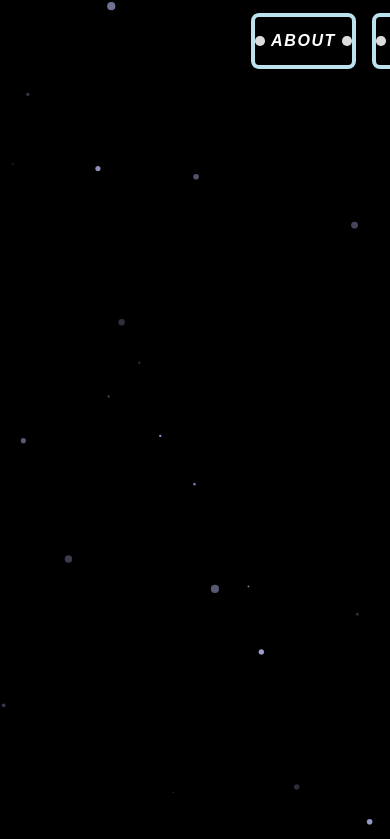
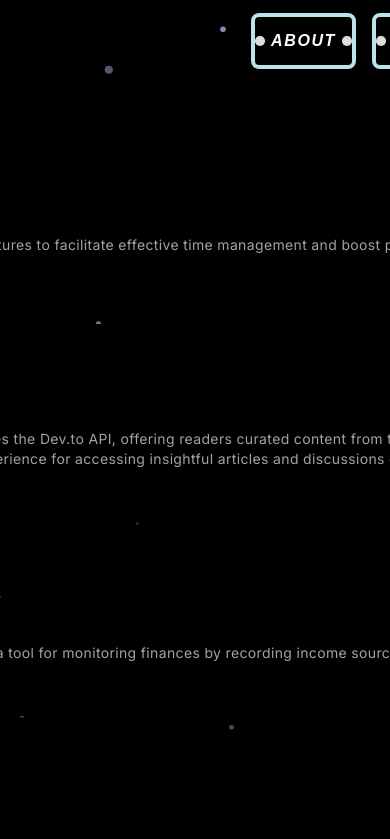
Before and after one commit to Bayra1/my-portfolio, a Next.js app in the folder personal-portfolio/: page /Projects in a window 390 px wide. Shown: the top 839 px of the page. Built offline with nearby package versions, Linux system fonts and the light colour scheme.

Commit message:
project section is done but their links are still missing

```diff
--- a/personal-portfolio/src/app/Projects/page.tsx
+++ b/personal-portfolio/src/app/Projects/page.tsx
@@ -1,4 +1,5 @@
 import { Navbar } from "@/components";
+import { DisplayingProjects } from "@/components/Projects/project";
 import { SparklesCore } from "@/components/ui/sparkles";
 
 const Projects = () => {
@@ -17,7 +18,7 @@
         />
       </div>
       <div className="w-[1200px] relative mt-4 h-full flex-wrap flex justify-between z-10">
-
+        <DisplayingProjects />
       </div>
     </div>
   );
--- a/personal-portfolio/src/app/Skills/page.tsx
+++ b/personal-portfolio/src/app/Skills/page.tsx
@@ -1,50 +1,17 @@
 "use client";
 import { ImagesAnimation, Navbar } from "@/components";
-import { GradientText } from "@/components/Gradient";
-import { useEffect, useState } from "react";
-import { WavyBackgroundCom } from "@/components/background/wavyBackground";
 import SparkeBackground from "@/components/background/SparkleBackgroun";
-import "../../components/styles/navbar.css";
-import { Three_D_Cube } from "@/components/3D_Cube";
 import { ImagesAnimation2 } from "@/components/Images/Images2";
 import { ImagesAnimation3 } from "@/components/Images/Images3";
 import { ImagesAnimation4 } from "@/components/Images/Images4";
 import { ImagesAnimation5 } from "@/components/Images/Images5";
+import "../../components/styles/navbar.css";
 
 const Skills = () => {
-  const [hideState, setHideState] = useState(true);
-
-  // useEffect(() => {
-  //   const navbarElement = document.querySelector(".navbarClass") as HTMLElement;
-
-  //   if (navbarElement) {
-  //     navbarElement.style.display = hideState ? "" : "none";
-  //   }
-  // }, [hideState]);
-
-  // const toggleNavbar = () => {
-  //   setHideState((prev) => !prev);
-  // };
-
   return (
     <main className="main-section w-screen h-fit relative bg-black flex flex-col items-center p-4 overflow-hidden">
       <Navbar />
       <SparkeBackground />
-      {/* <div className="w-[1200px] relative mt-4 h-full flex justify-center items-center z-10">
-        <div className="h-[40rem] w-full flex flex-col items-center justify-center overflow-hidden rounded-md">
-          <button className="tech-stack-button">
-            <ul>
-              <li>{hideState ? "See tech Stacks" : "back"}</li>
-            </ul>
-          </button>
-          <GradientText />
-        </div>
-      </div> */}
-      {/* {!hideState && <WavyBackgroundCom />} */}
-      {/* <div className="w-full h-full flex flex-row">
-        <Three_D_Cube />
-        <Three_D_Cube />
-      </div> */}
       <section className="w-fit p-[60px] gap-10 h-full flex-col items-center flex justify-center mt-5">
         <ImagesAnimation />
         <ImagesAnimation2 />
--- /dev/null
+++ b/personal-portfolio/src/components/GenerateWords.tsx
@@ -0,0 +1,10 @@
+"use client";
+
+import { TextGenerateEffect } from "./ui/text-generate-effect";
+
+const words = `HTML is the standard markup language for creating web pages, defining
+their structure and content through elements and tags.`;
+
+export function TextGenerateEffectDemo() {
+  return <TextGenerateEffect words={words} />;
+}
--- /dev/null
+++ b/personal-portfolio/src/components/Projects/project.tsx
@@ -0,0 +1,48 @@
+"use client";
+import { HoverEffect } from "../ui/card-hover-effect";
+
+export function DisplayingProjects() {
+  return (
+    <div className="max-w-5xl mx-auto px-8">
+      <HoverEffect items={projects} />
+    </div>
+  );
+}
+export const projects = [
+  {
+    title: "Todo-List",
+    description:
+      "The Todo list offers an array of features to facilitate effective time management and boost productivity, empowering users to organize their tasks efficiently.",
+    link: "https://intern-cms-dashboard-pinecone-studio.vercel.app/",
+  },
+  {
+    title: "Blog Web-Site",
+    description:
+      "The blog website exclusively utilizes the Dev.to API, offering readers curated content from the vibrant developer community. It provides a seamless browsing experience for accessing insightful articles and discussions on programming, technology, and more.",
+    link: "https://intern-cms-dashboard-pinecone-studio.vercel.app/",
+  },
+  {
+    title: "Income-and-Expense-tracker",
+    description:
+      "An income and expense tracker is a tool for monitoring finances by recording income sources and expenditures, aiding in budgeting and financial planning.",
+    link: "https://intern-cms-dashboard-pinecone-studio.vercel.app/",
+  },
+  {
+    title: "Food-Delivery",
+    description:
+      "The A food delivery website is an online platform where users can browse menus, place orders from various restaurants, and have their food delivered to their location.",
+    link: "https://intern-cms-dashboard-pinecone-studio.vercel.app/",
+  },
+  {
+    title: "E-Commerce",
+    description:
+      "The e-commerce website is an online platform where businesses showcase and sell their products or services to customers over the internet. It typically includes features such as product listings, shopping cart functionality, and order management systems.",
+    link: "https://intern-cms-dashboard-pinecone-studio.vercel.app/",
+  },
+  {
+    title: "Pinecone-Internship",
+    description:
+      "The website offers robust functionality for creating, managing, and tracking articles, including features for user engagement such as article reading statistics, content management, and the ability to save and manage articles for future reference.",
+    link: "https://intern-cms-dashboard-pinecone-studio.vercel.app/",
+  },
+];
--- a/personal-portfolio/src/components/Text/GraphQl_Text.tsx
+++ b/personal-portfolio/src/components/Text/GraphQl_Text.tsx
@@ -1,9 +1,9 @@
 export const GraphQl_Text = () => {
   return (
     <p>
-      ChatGPT GraphQL is a query language for APIs and a runtime for executing
-      those queries, offering a more efficient, powerful, and flexible
-      alternative to REST for fetching and manipulating data.
+      GraphQL is a query language for APIs and a runtime for executing those
+      queries, offering a more efficient, powerful, and flexible alternative to
+      REST for fetching and manipulating data.
     </p>
   );
 };
--- a/personal-portfolio/src/components/Text/Hello.tsx
+++ b/personal-portfolio/src/components/Text/Hello.tsx
@@ -4,7 +4,7 @@
 export function GreetingWords() {
   const words = [
     {
-      text: "Together",
+      text: "Together,",
     },
     {
       text: "we",
@@ -23,6 +23,7 @@
       className: "text-blue-500 dark:text-blue-500",
     },
   ];
+  "Together, our collaboration holds the promise of creating something truly extraordinary."
   return (
     <div className="flex flex-col w-fit items-center justify-center h-[40rem] z-10">
       <TypewriterEffect words={words} />
--- /dev/null
+++ b/personal-portfolio/src/components/ui/card-hover-effect.tsx
@@ -0,0 +1,111 @@
+import { cn } from "@/utils/cn";
+import { AnimatePresence, motion } from "framer-motion";
+import Link from "next/link";
+import { useState } from "react";
+
+export const HoverEffect = ({
+  items,
+  className,
+}: {
+  items: {
+    title: string;
+    description: string;
+    link: string;
+  }[];
+  className?: string;
+}) => {
+  let [hoveredIndex, setHoveredIndex] = useState<number | null>(null);
+
+  return (
+    <div
+      className={cn(
+        "grid grid-cols-1 md:grid-cols-2  lg:grid-cols-3  py-10",
+        className
+      )}
+    >
+      {items.map((item, idx) => (
+        <Link
+          href={item?.link}
+          key={item?.link}
+          className="relative group  block p-2 h-full w-full"
+          onMouseEnter={() => setHoveredIndex(idx)}
+          onMouseLeave={() => setHoveredIndex(null)}
+        >
+          <AnimatePresence>
+            {hoveredIndex === idx && (
+              <motion.span
+                className="absolute inset-0 h-full w-full bg-neutral-200 dark:bg-slate-800/[0.8] block  rounded-3xl"
+                layoutId="hoverBackground"
+                initial={{ opacity: 0 }}
+                animate={{
+                  opacity: 1,
+                  transition: { duration: 0.15 },
+                }}
+                exit={{
+                  opacity: 0,
+                  transition: { duration: 0.15, delay: 0.2 },
+                }}
+              />
+            )}
+          </AnimatePresence>
+          <Card>
+            <CardTitle>{item.title}</CardTitle>
+            <CardDescription>{item.description}</CardDescription>
+          </Card>
+        </Link>
+      ))}
+    </div>
+  );
+};
+
+export const Card = ({
+  className,
+  children,
+}: {
+  className?: string;
+  children: React.ReactNode;
+}) => {
+  return (
+    <div
+      className={cn(
+        "rounded-2xl h-full w-full p-4 overflow-hidden bg-black border border-transparent dark:border-white/[0.2] group-hover:border-slate-700 relative z-20",
+        className
+      )}
+    >
+      <div className="relative z-50">
+        <div className="p-4">{children}</div>
+      </div>
+    </div>
+  );
+};
+export const CardTitle = ({
+  className,
+  children,
+}: {
+  className?: string;
+  children: React.ReactNode;
+}) => {
+  return (
+    <h4 className={cn(" text-white italic font-bold tracking-wide mt-4", className)}>
+      {children}
+    </h4>
+  );
+};
+export const CardDescription = ({
+  className,
+  children,
+}: {
+  className?: string;
+  children: React.ReactNode;
+}) => {
+  return (
+    <p
+      className={cn(
+        "mt-8 text-zinc-400 tracking-wide leading-relaxed text-sm",
+        className
+      )}
+    >
+      {children}
+    </p>
+  );
+};
--- /dev/null
+++ b/personal-portfolio/src/components/ui/text-generate-effect.tsx
@@ -0,0 +1,54 @@
+"use client";
+import { useEffect } from "react";
+import { motion, stagger, useAnimate } from "framer-motion";
+import { cn } from "@/utils/cn";
+
+export const TextGenerateEffect = ({
+  words,
+  className,
+}: {
+  words: string;
+  className?: string;
+}) => {
+  const [scope, animate] = useAnimate();
+  let wordsArray = words.split(" ");
+  useEffect(() => {
+    animate(
+      "span",
+      {
+        opacity: 1,
+      },
+      {
+        duration: 2,
+        delay: stagger(0.2),
+      }
+    );
+  }, [scope.current]);
+
+  const renderWords = () => {
+    return (
+      <motion.div ref={scope}>
+        {wordsArray.map((word, idx) => {
+          return (
+            <motion.span
+              key={word + idx}
+              className="dark:text-white text-black opacity-0"
+            >
+              {word}{" "}
+            </motion.span>
+          );
+        })}
+      </motion.div>
+    );
+  };
+
+  return (
+    <div className={cn("font-bold", className)}>
+      <div className="mt-4">
+        <div className=" dark:text-white text-black text-2xl leading-snug tracking-wide">
+          {renderWords()}
+        </div>
+      </div>
+    </div>
+  );
+};
```
Also changed, not shown: personal-portfolio/src/components/Images/Images.tsx (+2 -1 lines). Lines whose indentation alone changed are shown as unchanged.
